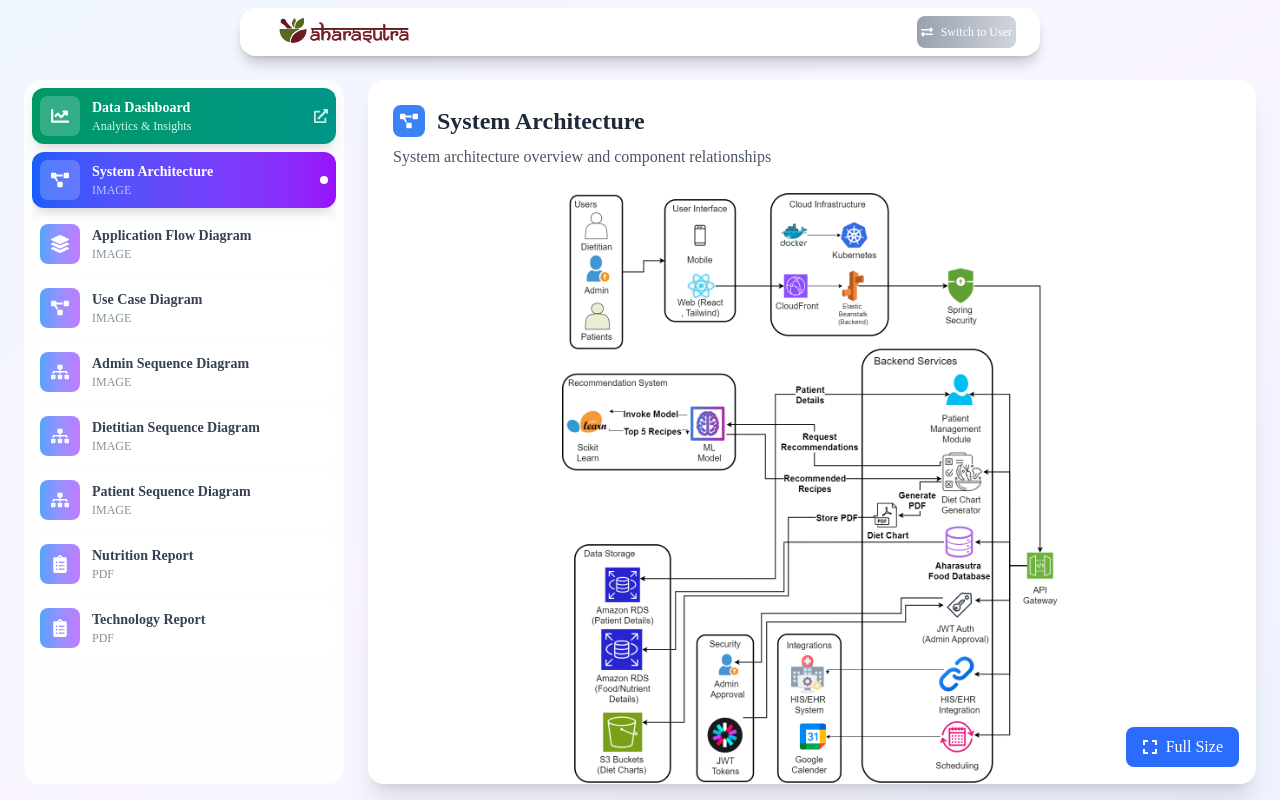
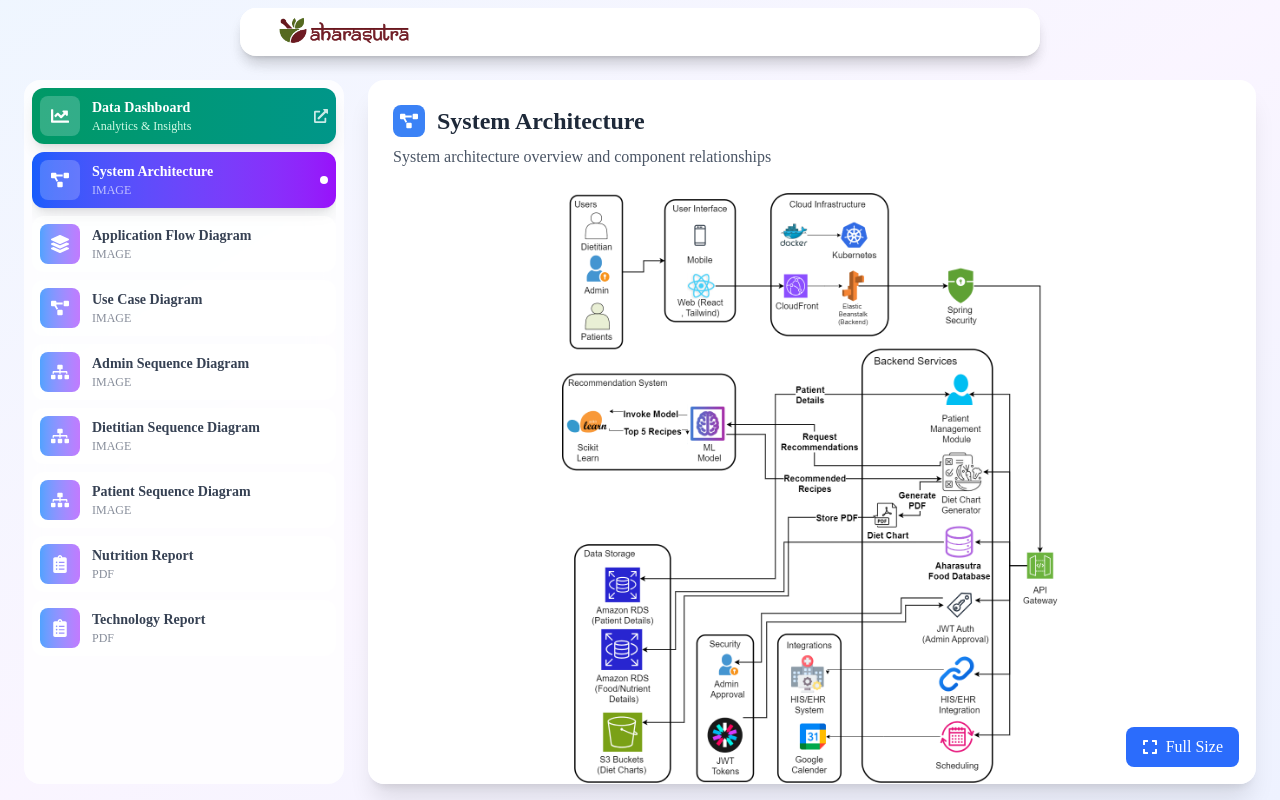
Before and after one commit to atharvjadhav215/AharaSutraView, a React (Vite) app: page /documentation in a window 1280 px wide. Built offline with nearby package versions, Linux system fonts and the light colour scheme; a web font is replaced by a local one.

Commit message:
Update Navbar

```diff
--- a/src/components/Navbar.jsx
+++ b/src/components/Navbar.jsx
@@ -19,6 +19,19 @@
   const navigate = useNavigate();
   const [isMenuOpen, setIsMenuOpen] = useState(false);
 
+  // Routes where navbar should show only logo with no functionality
+  const restrictedRoutes = [
+    "/login",
+    "/onboarding",
+    "/documentation",
+    "/data-dashboard",
+    "/check-info",
+    "/admin",
+  ];
+
+  // Check if current route is restricted
+  const isRestrictedRoute = restrictedRoutes.includes(location.pathname);
+
   // Determine user role based on current route
   const isUserRole =
     location.pathname === "/uhome" ||
@@ -32,8 +45,11 @@
     location.pathname === "/dashboard" ||
     location.pathname === "/my-diet-chart";
 
-  // Handle logo click → navigate to role-based home
+  // Handle logo click → navigate to role-based home (disabled on restricted routes)
   const handleLogoClick = () => {
+    if (isRestrictedRoute) {
+      return; // Do nothing on restricted routes
+    }
     if (isUserRole) {
       navigate("/uhome");
     } else if (isDietitianRole) {
@@ -82,9 +98,11 @@
           <div className="flex justify-between items-center md:h-12 h-8 md:mt-0 mt-1">
             {/* Logo with Home Text Animation */}
             <motion.div
-              className="flex-1 flex justify-start items-center relative cursor-pointer"
+              className={`flex-1 flex justify-start items-center relative ${
+                isRestrictedRoute ? "" : "cursor-pointer"
+              }`}
               onClick={handleLogoClick}
-              whileHover="hover"
+              whileHover={isRestrictedRoute ? {} : "hover"}
               initial="initial"
             >
               {/* Logo */}
@@ -94,7 +112,7 @@
                 className="h-10 w-auto object-cover"
                 variants={{
                   initial: { opacity: 1 },
-                  hover: { opacity: 0 },
+                  hover: { opacity: isRestrictedRoute ? 1 : 0 },
                 }}
                 transition={{ duration: 0.3 }}
               />
@@ -104,7 +122,7 @@
                 className="absolute flex items-center gap-2 left-0"
                 variants={{
                   initial: { opacity: 0 },
-                  hover: { opacity: 1 },
+                  hover: { opacity: isRestrictedRoute ? 0 : 1 },
                 }}
                 transition={{ duration: 0.3 }}
               >
@@ -120,6 +138,7 @@
             </motion.div>
 
             {/* Desktop Navigation Buttons */}
+            {!isRestrictedRoute && (
               <div className="hidden md:flex gap-4">
                 {navButtons.map((button, index) => (
                   <button
@@ -150,8 +169,10 @@
                   </span>
                 </motion.button>
               </div>
+            )}
 
             {/* Mobile Menu Button */}
+            {!isRestrictedRoute && (
               <div className="md:hidden">
                 <motion.button
                   onClick={() => setIsMenuOpen(!isMenuOpen)}
@@ -184,13 +205,14 @@
                   </svg>
                 </motion.button>
               </div>
+            )}
           </div>
         </div>
       </nav>
 
       {/* Mobile Menu Card */}
       <AnimatePresence>
-        {isMenuOpen && (
+        {!isRestrictedRoute && isMenuOpen && (
           <>
             {/* Backdrop */}
             <motion.div
```
Lines whose indentation alone changed are shown as unchanged.
